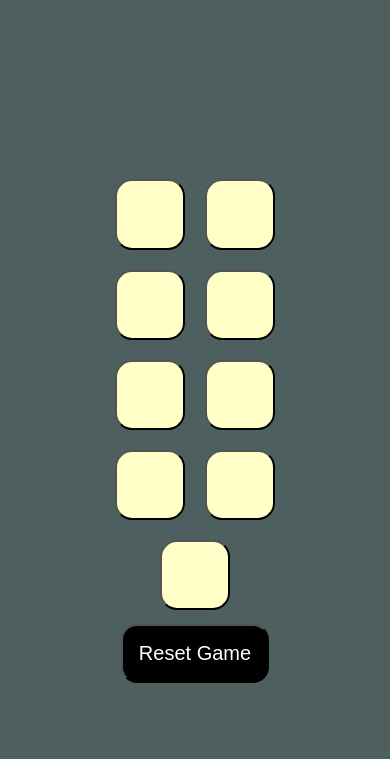
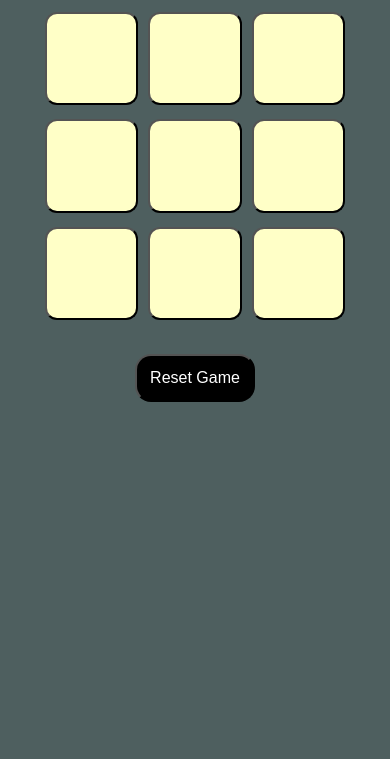
Before and after one commit to chetankalla270906-code/Tic-Tac-Toe-game, a plain HTML site: page index.html in a window 390 px wide. Shown: the part 85-844 px from the top of the page. Drawn offline with Linux system fonts and the light colour scheme.

Commit message:
Enhance mobile styles and responsiveness
Added mobile responsiveness and adjusted styles for smaller screens.

```diff
--- a/style.css
+++ b/style.css
@@ -148,3 +148,48 @@ h1{
 #reset, #new{
     transition: all 0.2s ease;
 } */
+
+
+/* ===== Mobile Fixes ===== */
+@media (max-width: 600px) {
+  h1 {
+    font-size: 10vmin;
+  }
+
+  .container {
+    height: auto;
+    margin-top: 20px;
+  }
+
+  .game {
+    height: 80vmin;
+    width: 80vmin;
+    gap: 10px;
+  }
+
+  .box {
+    height: 24vmin;
+    width: 24vmin;
+    font-size: 12vmin;
+    border-radius: 12px;
+  }
+
+  #reset, #new {
+    font-size: 1rem;
+    padding: 0.8rem;
+  }
+
+  #msg {
+    font-size: 9vmin;
+    text-align: center;
+  }
+}
+
+.box {
+  transition: transform 0.15s ease, background-color 0.15s ease;
+}
+
+.box:active {
+  transform: scale(0.92);
+  background-color: #ffe97a;
+}
```
